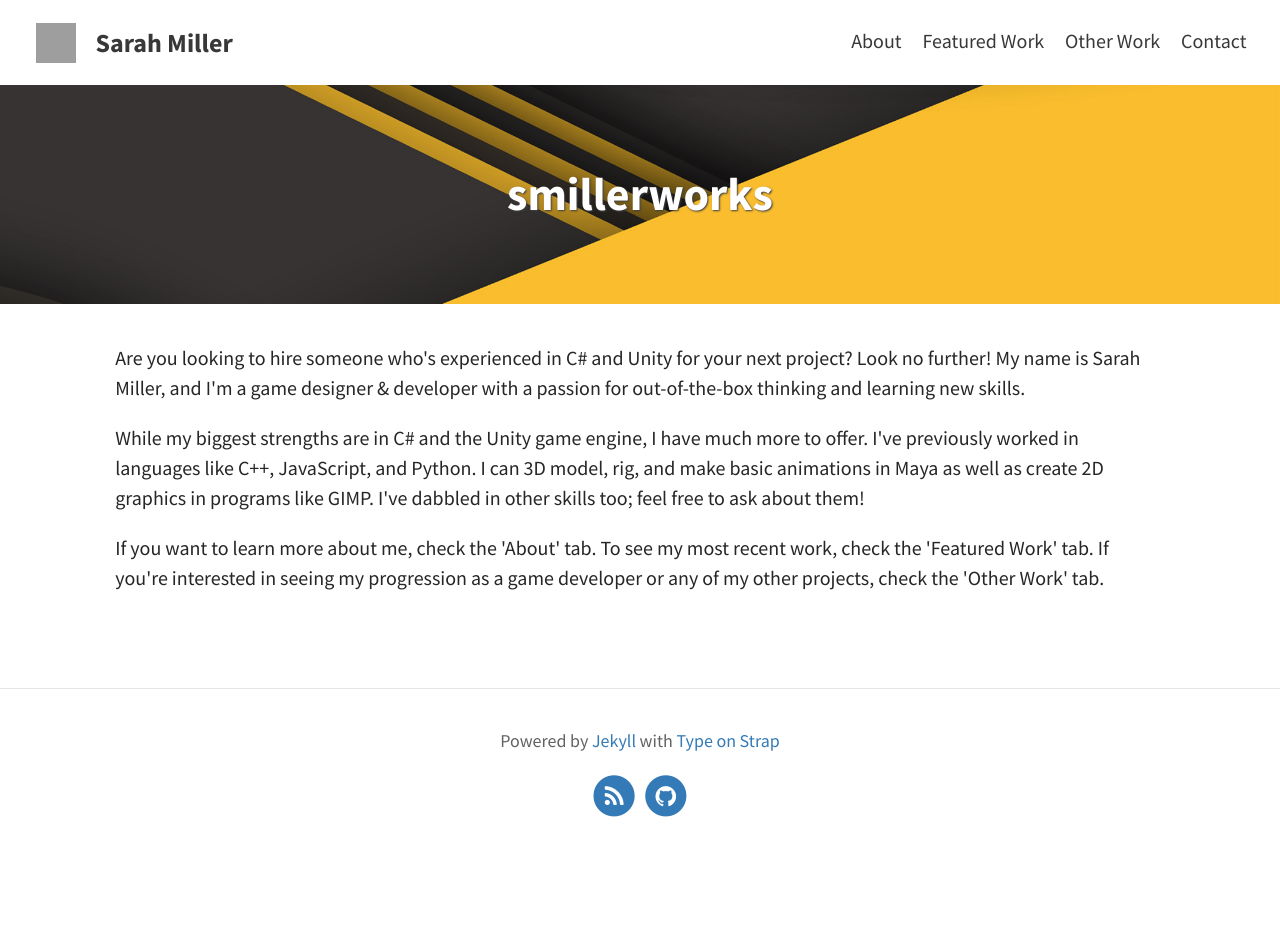
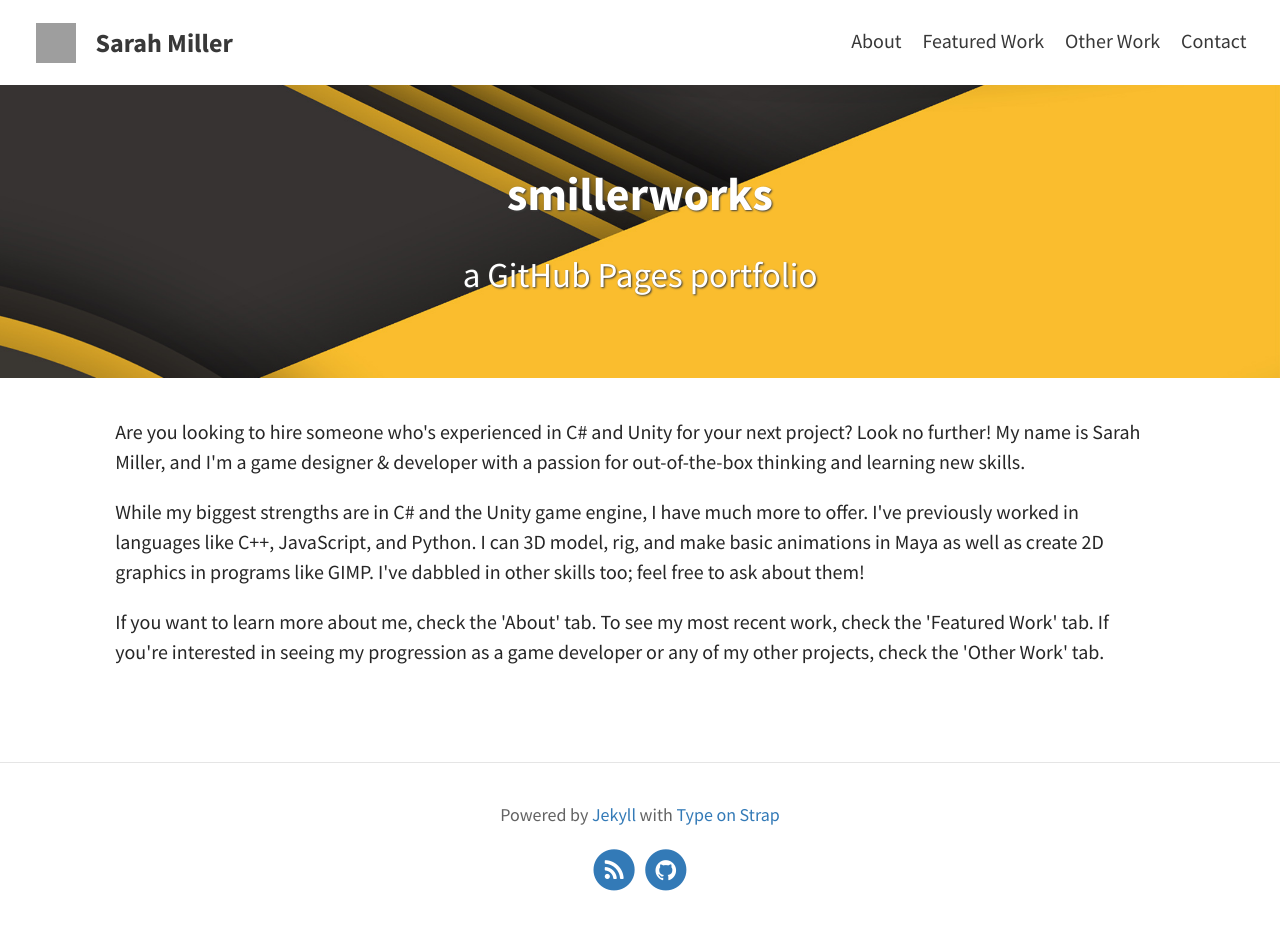
Before and after one commit to smillerworks/portfolio, a Jekyll site: the page built from index.html, in a window 1280 px wide. Built offline with Jekyll 4.4.1, drawn with Linux system fonts in a browser that asks for light colours; the list of posts is cut into pages by our own code; before the commit the page ends 900 px from its top, so only the background shows below that; grey boxes are pictures that could not be loaded.

Commit message:
Update index.html

```diff
--- a/index.html
+++ b/index.html
@@ -1,6 +1,7 @@
 ---
 layout: page
 title: smillerworks
+subtitle: a GitHub Pages portfolio
 hide: true
 feature-img: "assets/img/black&yellowshapes.jpg"
 ---
```
